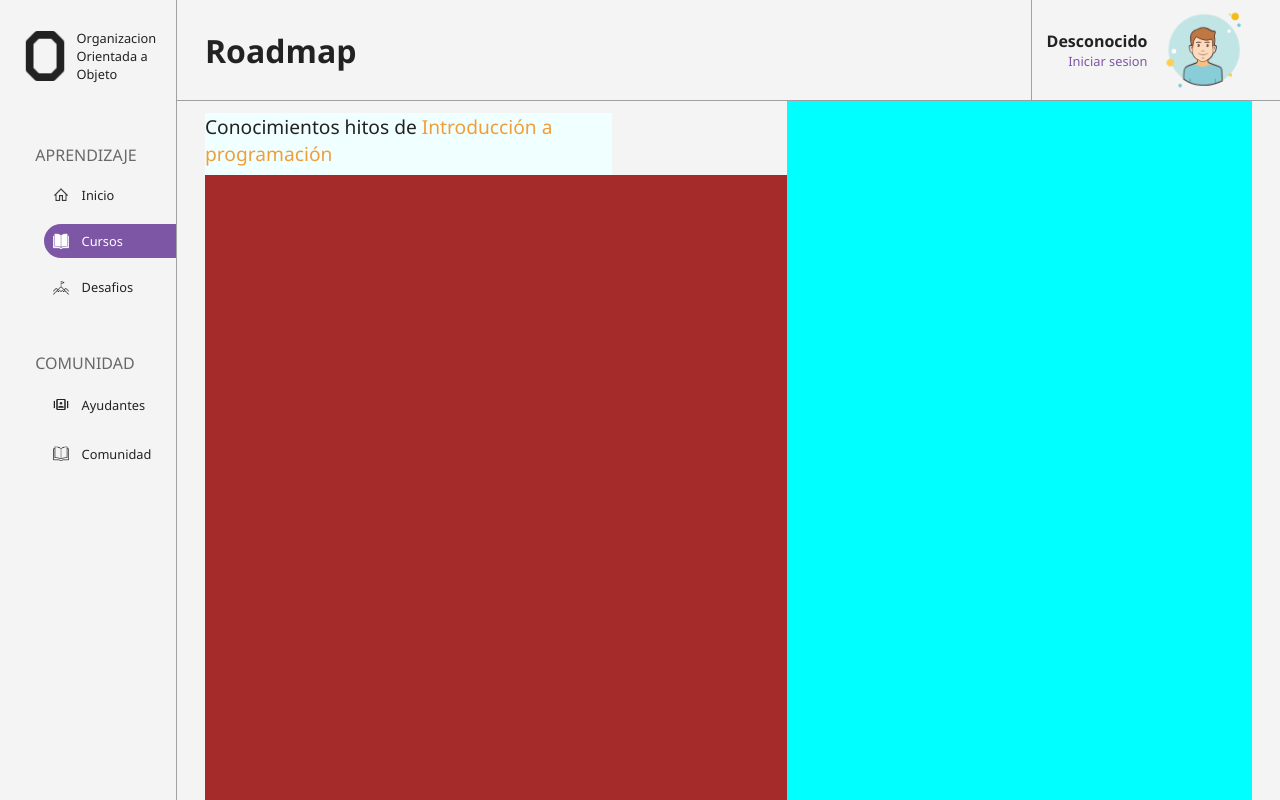
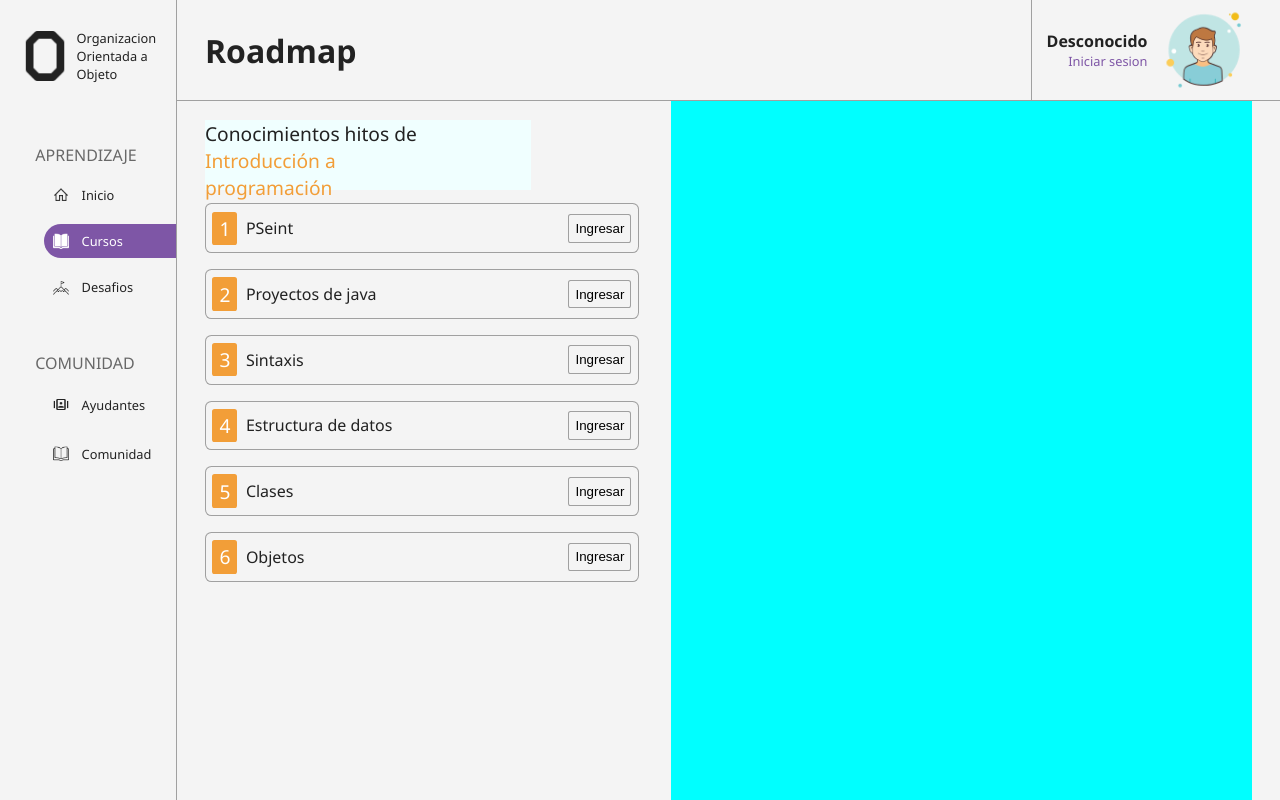
Before and after one commit to Claudio-Espinoza/OOO-Sistema, a Vue app in the folder frontend/: page /roadmap/1 in a window 1280 px wide. Built offline with nearby package versions, Linux system fonts and the light colour scheme.

Commit message:
Feat<frontend>: Agrega el listado de hitos en el roadmap

```diff
--- /dev/null
+++ b/frontend/src/components/atoms/ButonRoadMap.vue
@@ -0,0 +1,94 @@
+<script setup lang="ts">
+
+interface Props {
+    title: string,
+    position: number,
+    type: string
+}
+
+const props = defineProps<Props>();
+
+</script>
+
+<template>
+    <aside :class="'button-' + props.type">
+        <div :class="'button-position-' + props.type">
+            {{ props.position }}
+        </div>
+        <p class="button-title">
+            {{ props.title }}
+        </p>
+        <button class="button-action">
+            Ingresar
+        </button>
+    </aside>
+</template>
+
+<style scoped>
+* {
+    margin: 0;
+    padding: 0;
+}
+
+.button-java {
+    width: 90%;
+    height: 8%;
+
+    background-color: var(--background-color);
+    display: flex;
+    flex-direction: row;
+
+    align-items: center;
+    justify-content: space-between;
+
+    color: var(--font-color);
+    font-family: var(--font-family);
+
+    padding-left: 0.5vw;
+    padding-right: 0.5vw;
+    transition: all 0.2s;
+
+    border: var(--borde);
+    border-radius: 0.5vw;
+}
+
+.button-position-java {
+    display: flex;
+    align-items: center;
+    justify-content: center;
+
+    color: #fff;
+    font-weight: 500;
+    font-size: 1.2rem;
+    width: 6%;
+    height: 70%;
+
+    border-radius: 0.2vw;
+    background-color: var(--color-naranja);
+}
+
+.button-title {
+    color: var(--font-color);
+    font-size: 1rem;
+    font-weight: 400;
+    width: 75%;
+}
+
+.button-action {
+    background-color: var(--background-color);
+    border: var(--borde);
+    cursor: pointer;
+    height: 60%;
+    width: 15%;
+    border-radius: 0.2vw;
+}
+
+.button-action:hover {
+    transform: scale(1.05);
+}
+
+.button-action:active {
+
+    transform: scale(0.95);
+}
+</style>
--- a/frontend/src/pages/RoadMap.vue
+++ b/frontend/src/pages/RoadMap.vue
@@ -1,6 +1,15 @@
 <script setup lang="ts">
 import MainLayout from '../layouts/MainLayout.vue';
+import ButonRoadMap from '../components/atoms/ButonRoadMap.vue';
 
+const milestones = [
+    { name: "PSeint", type: 'java' },
+    { name: "Proyectos de java", type: 'java' },
+    { name: "Sintaxis", type: 'java' },
+    { name: "Estructura de datos", type: 'java' },
+    { name: "Clases", type: 'java' },
+    { name: "Objetos", type: 'java' },
+];
 
 </script>
 
@@ -11,9 +20,9 @@ import MainLayout from '../layouts/MainLayout.vue';
                 <h2 class="roadmap-list-title">Conocimientos hitos de
                     <strong class="roadmap-list-decoration"> Introducción a <br> programación</strong>
                 </h2>
-
                 <section class="roadmap-list--button">
-
+                    <ButonRoadMap v-for="(item, index) in milestones" :key="index" :title="item.name"
+                        :position="index + 1" :type="item.type" />
                 </section>
             </article>
             <aside class="roadmap-description"></aside>
@@ -34,13 +43,13 @@ import MainLayout from '../layouts/MainLayout.vue';
 
 .roadmap-list {
     display: flex;
-    width: 100%;
+    width: 80%;
     height: 100%;
     flex-direction: column;
 }
 
 .roadmap-list-title {
-    margin-top: 2%;
+    margin-top: 4%;
     text-align: left;
     font-size: 1.2rem;
     font-weight: 400;
@@ -58,17 +67,18 @@ import MainLayout from '../layouts/MainLayout.vue';
 }
 
 .roadmap-list--button {
+    margin-top: 3%;
     display: flex;
     width: 100%;
     height: 100%;
-    background-color: brown;
     flex-direction: column;
+    gap: 2vh;
 }
 
 
 .roadmap-description {
     display: flex;
-    width: 80%;
+    width: 100%;
     height: 100%;
     background-color: aqua;
     flex-direction: column;
```
